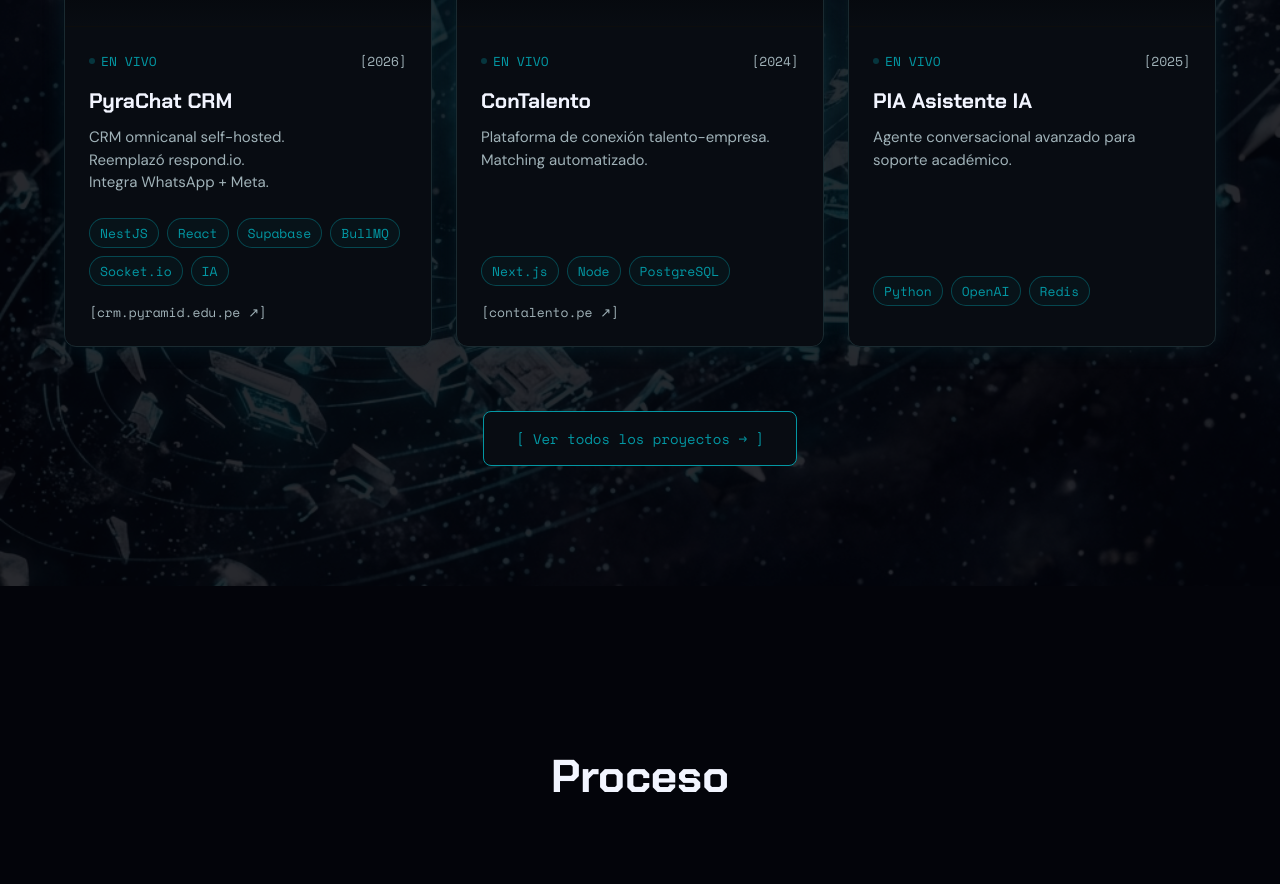
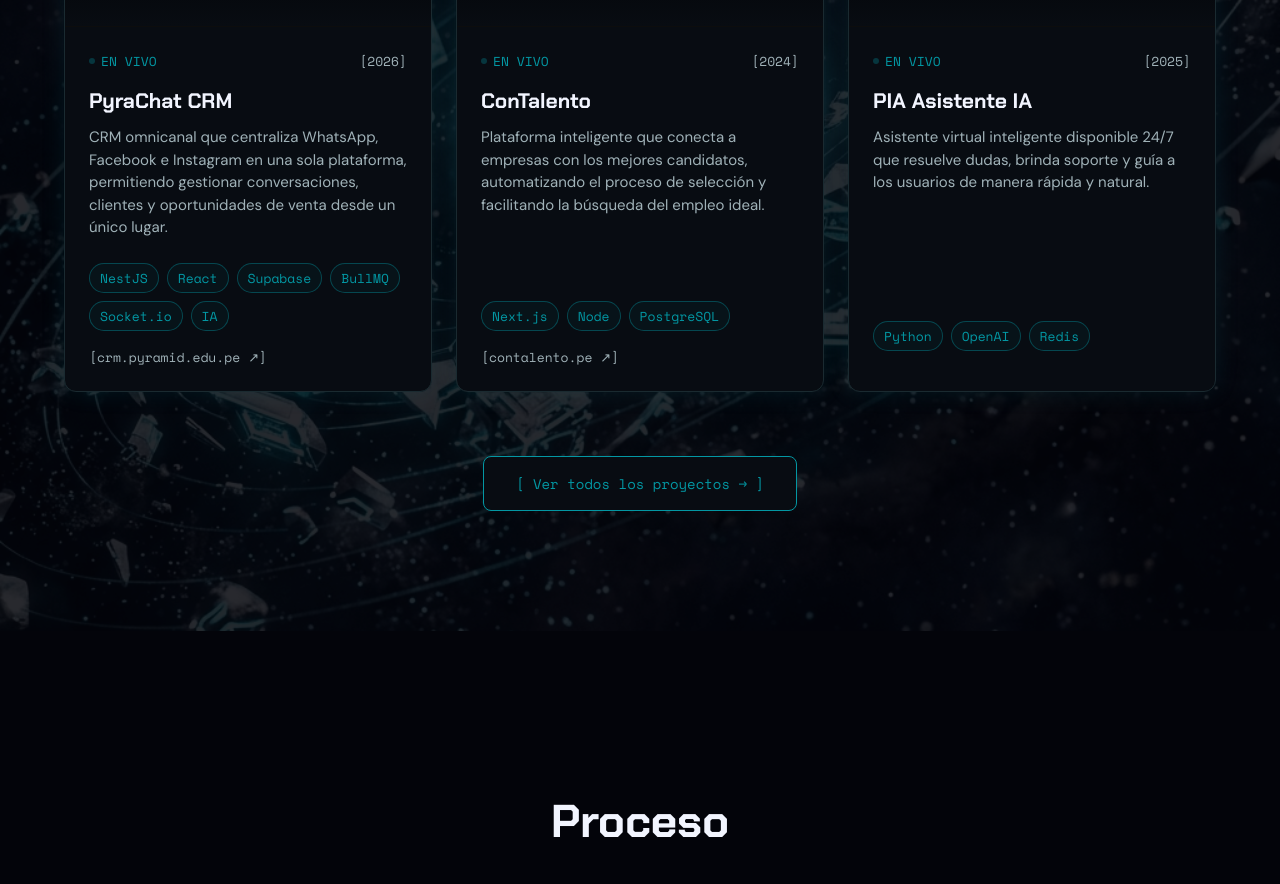
Before and after one commit to Darkness0550/PortafolioVertex, a React (Vite) app: page / in a window 1280 px wide. Shown: the part 1320-2204 px from the top of the page. Built offline with nearby package versions, Linux system fonts and the light colour scheme; grey boxes are pictures that could not be loaded.

Commit message:
feat: add Projects section with interactive card flip animations and video demonstrations

```diff
--- a/src/sections/Projects.jsx
+++ b/src/sections/Projects.jsx
@@ -7,14 +7,14 @@ import contalentoVD from '../assets/video/ConTalentoVD.mp4';
 import ubixVD from '../assets/video/UbixVD.mp4';
 
 const projects = [
-  { name: 'PyraChat CRM', company: 'Pyramid', year: '2026', desc: 'CRM omnicanal self-hosted.\nReemplazó respond.io.\nIntegra WhatsApp + Meta.', stack: 'NestJS · React · Supabase\nBullMQ · Socket.io · IA', link: 'crm.pyramid.edu.pe', video: crmVD },
-  { name: 'ConTalento', company: 'Empleabilidad PA', year: '2024', desc: 'Plataforma de conexión talento-empresa. Matching automatizado.', stack: 'Next.js · Node · PostgreSQL', link: 'contalento.pe', video: contalentoVD },
+  { name: 'PyraChat CRM', company: 'Pyramid', year: '2026', desc: 'CRM omnicanal que centraliza WhatsApp, Facebook e Instagram en una sola plataforma, permitiendo gestionar conversaciones, clientes y oportunidades de venta desde un único lugar.', stack: 'NestJS · React · Supabase\nBullMQ · Socket.io · IA', link: 'crm.pyramid.edu.pe', video: crmVD },
+  { name: 'ConTalento', company: 'Empleabilidad PA', year: '2024', desc: 'Plataforma inteligente que conecta a empresas con los mejores candidatos, automatizando el proceso de selección y facilitando la búsqueda del empleo ideal.', stack: 'Next.js · Node · PostgreSQL', link: 'contalento.pe', video: contalentoVD },
   // { name: 'PyramidCert', company: 'Pyramid', year: '2023', desc: 'Emisión y validación de certificados inmutables.', stack: 'React · Express · Web3', link: '', video: 'https://www.w3schools.com/html/mov_bbb.mp4' },
-  { name: 'PIA Asistente IA', company: 'Pyramid', year: '2025', desc: 'Agente conversacional avanzado para soporte académico.', stack: 'Python · OpenAI · Redis', link: '', video: 'https://www.w3schools.com/html/mov_bbb.mp4' },
-  { name: 'COLAB Task Manager', company: 'Pyramid', year: '2026', desc: 'Gestor de tareas colaborativo en tiempo real.', stack: 'Vue · NestJS · WebSockets', link: 'colab.vertexdev.tech', video: colabVD },
-  { name: 'Ubix', company: 'Vertex', year: '2025', desc: 'Micro SaaS para que las empresas controlen su asistencia con geocerca y validación biométrica.', stack: 'Flutter · Firebase · GCP', link: 'ubix.vertexdev.tech', video: ubixVD },
-  { name: 'Pyramid Academy LMS', company: 'Pyramid', year: '2017+', desc: 'Plataforma educativa core. Más de 9k alumnos activos.', stack: 'MERN Stack · AWS', link: '', video: 'https://www.w3schools.com/html/mov_bbb.mp4' },
-  { name: 'GeoMod SaaS', company: 'Vertex', year: '2025', desc: 'Modelamiento geoespacial de alta precisión como servicio.', stack: 'React · Python · PostGIS', link: '', video: 'https://www.w3schools.com/html/mov_bbb.mp4' }
+  { name: 'PIA Asistente IA', company: 'Pyramid', year: '2025', desc: 'Asistente virtual inteligente disponible 24/7 que resuelve dudas, brinda soporte y guía a los usuarios de manera rápida y natural.', stack: 'Python · OpenAI · Redis', link: '', video: 'https://www.w3schools.com/html/mov_bbb.mp4' },
+  { name: 'COLAB Task Manager', company: 'Pyramid', year: '2026', desc: 'Herramienta de gestión de proyectos que permite a los equipos organizar sus tareas, comunicarse en vivo y mejorar su productividad diaria.', stack: 'Vue · NestJS · WebSockets', link: 'colab.vertexdev.tech', video: colabVD },
+  { name: 'Ubix', company: 'Vertex', year: '2025', desc: 'Sistema moderno para el control de asistencia de personal, utilizando ubicación por GPS y reconocimiento facial para mayor seguridad y precisión.', stack: 'Flutter · Firebase · GCP', link: 'ubix.vertexdev.tech', video: ubixVD },
+  { name: 'Pyramid Academy LMS', company: 'Pyramid', year: '2017+', desc: 'Plataforma educativa virtual donde miles de estudiantes pueden acceder a cursos, evaluaciones y recursos de aprendizaje de forma sencilla e intuitiva.', stack: 'MERN Stack · AWS', link: '', video: 'https://www.w3schools.com/html/mov_bbb.mp4' },
+  { name: 'GeoMod SaaS', company: 'Vertex', year: '2025', desc: 'Plataforma especializada que permite procesar y visualizar mapas y datos geográficos complejos de manera accesible para cualquier usuario.', stack: 'React · Python · PostGIS', link: '', video: 'https://www.w3schools.com/html/mov_bbb.mp4' }
 ];
 
 export default function Projects() {
```
